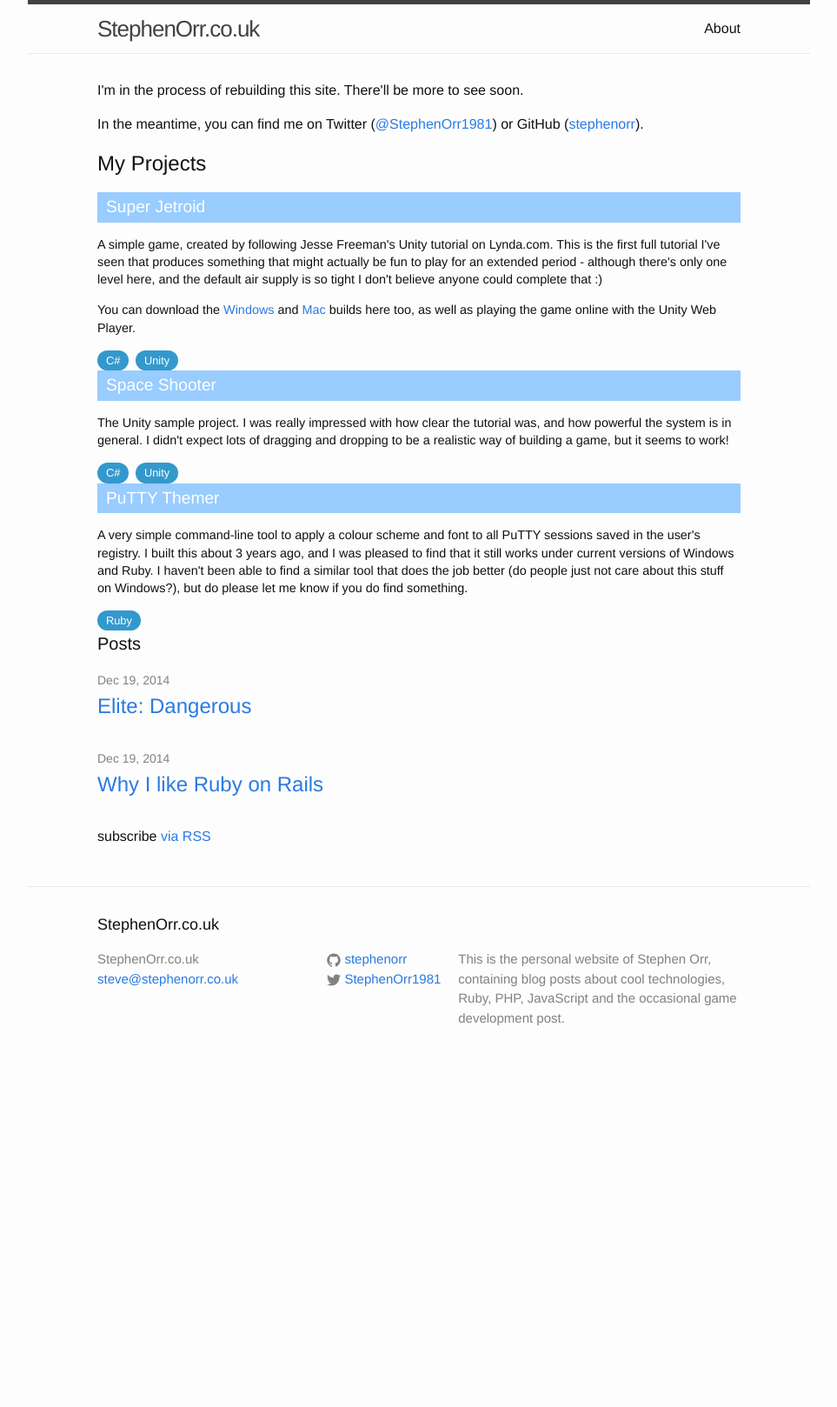
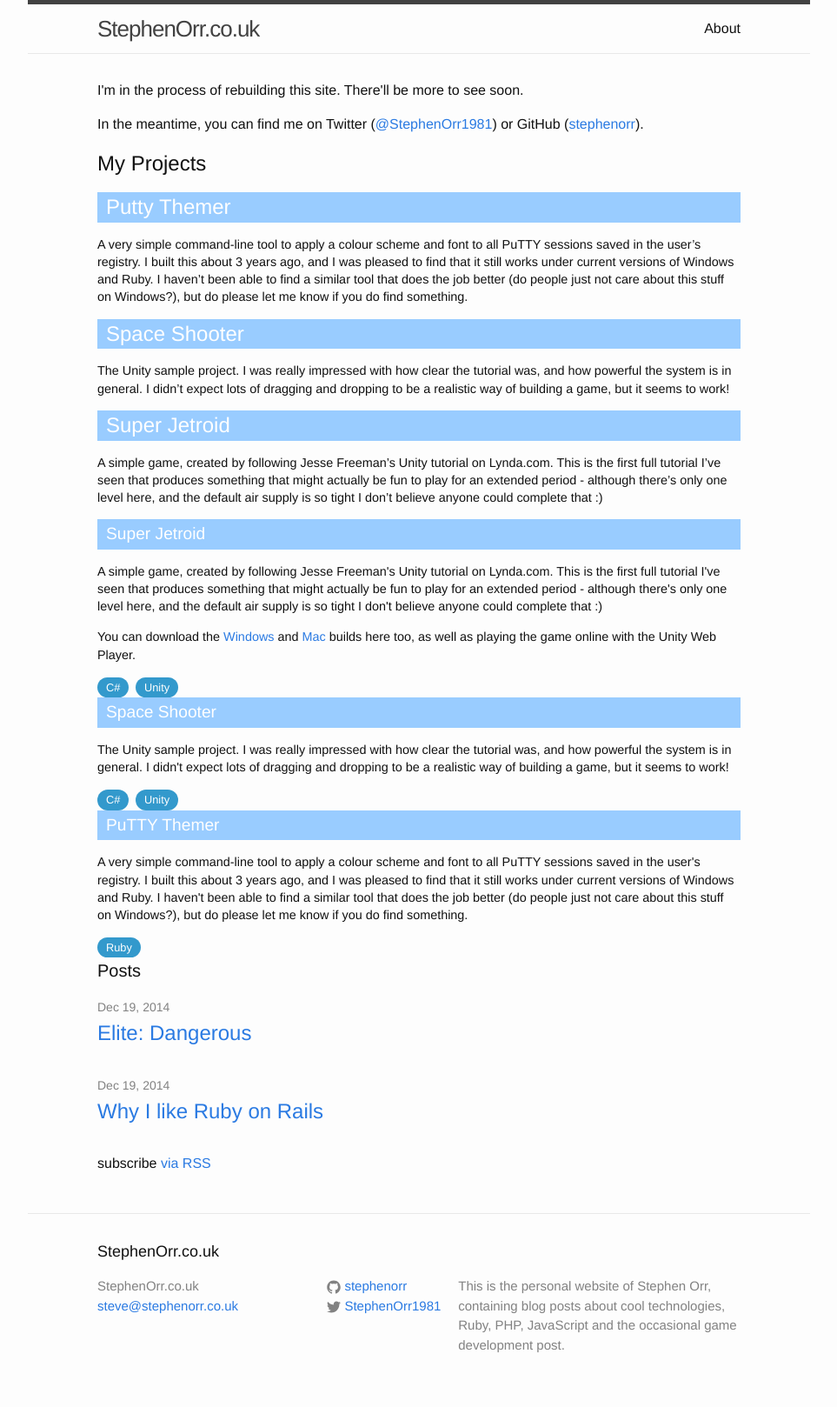
Before and after one commit to stevehill1981/stevehill1981.github.io, a Jekyll site: the page built from index.html, in a window 1280 px wide. Shown: the whole page at 87% size, without its empty margins (158-1121 px from the left). Built offline with Jekyll 4.4.1, drawn with Linux system fonts in a browser that asks for light colours; before the commit the page ends 1242 px from its top, so only the background shows below that.

Commit message:
Update index.html

```diff
--- a/index.html
+++ b/index.html
@@ -14,6 +14,17 @@ layout: default
   </p>
 
   <h2>My Projects</h2>
+
+  {% for project in site.projects %}
+    <ul class="projects">
+      <li>
+        <h3>
+          <a class="post-link" href="{{ project.url | prepend: site.baseurl }}">{{ project.title }}</a>
+        </h3>
+        {{ project.excerpt }}
+      </li>
+    </ul>
+  {% endfor %}
 
   <ul class="projects">
     <li>
```
